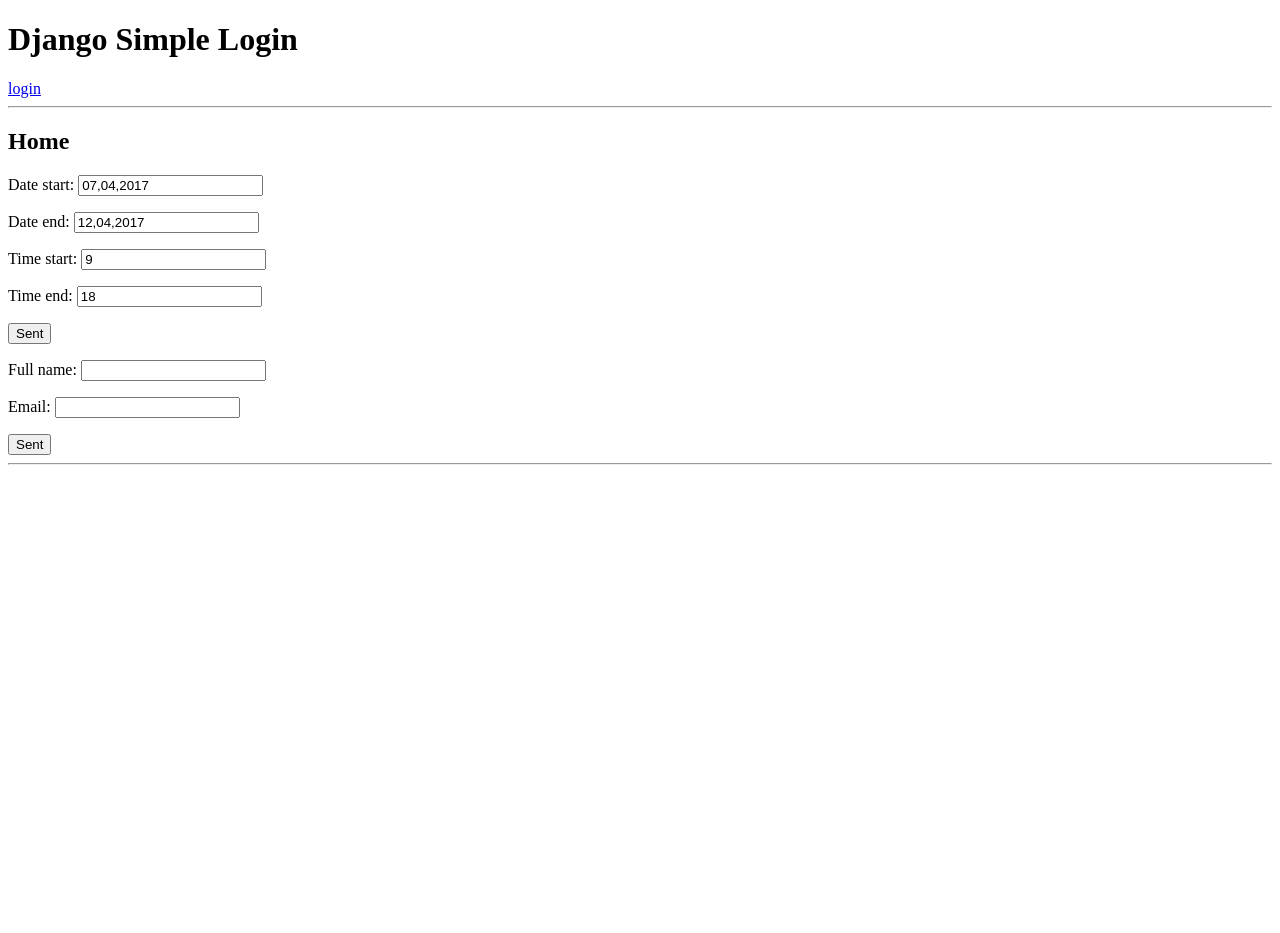
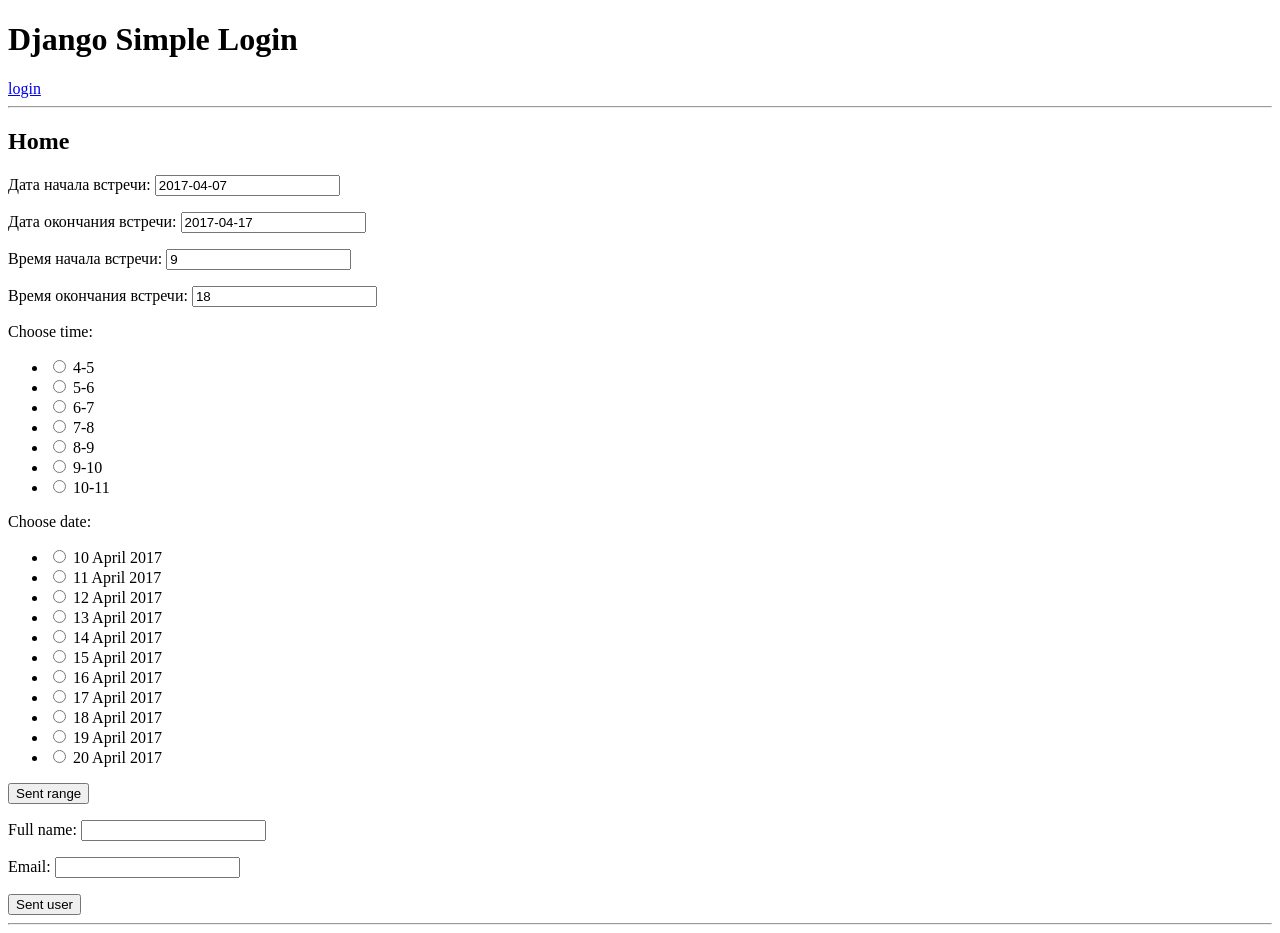
Before and after one commit to Udbv/test_case, a Django app: template templates/simple_task/name_form.html in a window 1280 px wide. Before the commit the page ends 465 px from the top, so only its background shows below. Run offline with Django 3.2, Linux system fonts and the light colour scheme; the template is opened without the code that fills it: values that come from a table or form of the project are taken from there, others are empty; parts of the project's set-up code (start-up, migrations or seed data) failed here and were passed over.

Commit message:
done main,forms works and saves

```diff
--- a/case1/admin.py
+++ b/case1/admin.py
@@ -3,6 +3,4 @@
 # Register your models here.
 from .models import *
 admin.site.register(Subscribers)
-
-
 admin.site.register(Rangdate)
--- a/case1/forms.py
+++ b/case1/forms.py
@@ -24,8 +24,7 @@
         model = Rangdate
 
         exclude = [""]
-u = int(8)
-class FormTime(forms.Form):
+
     def gen_time(start, end):
         return ((str(i), str(i)+"-"+str(i+1)) for i in range(start, end + 1))
 
@@ -33,16 +32,20 @@
     TIME = (('1', '9-10',), ('2', '10-11',), ('3', '11-12',), ('4', '12-13',), ('5', '14-15',))
     Choose_time = forms.ChoiceField(widget=forms.RadioSelect, choices=t)
 
-
-class FormDate(forms.Form):
     date_start = start_date[0]
     date_end = 20
     month = str(start_date[1])
     year = str(start_date[2])
 
     def gen(start, end, month, year):
-           return ((str(i), str(i) + month + year) for i in range(start, end + 1))
-    d=list(gen(date_start,date_end,month, year))
+        return ((str(i), str(i) + month + year) for i in range(start, end + 1))
+
+    d = list(gen(date_start, date_end, month, year))
+
+    Choose_date = forms.ChoiceField(widget=forms.RadioSelect, choices=d, )
+#class FormTime(forms.Form):
 
 
-    Choose_date = forms.ChoiceField(widget=forms.RadioSelect, choices=d,)
+
+
+#class FormDate(forms.Form):
--- a/case1/models.py
+++ b/case1/models.py
@@ -14,14 +14,10 @@
 
 class Rangdate (models.Model):
 
-    date_start = models.DateField(blank=True, default='07,04,2017', null=True)
-    date_end = models.DateField(blank=True, default='12,04,2017', null=True)
-    time_start = models.IntegerField(default=9)
-    time_end = models.IntegerField(default=18)
-
-
-    class Meta:
-        order_with_respect_to = 'date_start'
+    date_start = models.DateField(blank=True, default='2017-04-07',  verbose_name='дата начала встречи' )
+    date_end = models.DateField(blank=True, default='2017-04-17', verbose_name='дата окончания  встречи')
+    time_start = models.IntegerField(default=9, verbose_name='время начала  встречи')
+    time_end = models.IntegerField(default=18, verbose_name='время окончания  встречи')
 
     def __str__(self):
 
--- /dev/null
+++ b/templates/css/style.css
@@ -0,0 +1,3 @@
+.someclass{
+    background-color: aqua;
+}
--- a/templates/simple_task/home.html
+++ b/templates/simple_task/home.html
@@ -13,23 +13,23 @@
   <h2>Home</h2>
     <form action="" method="post">{% csrf_token %}
 
+
                 <div>
+                 {{ range_form.as_p}}
+                    <button type="submit">Sent range</button>
+                </div>
+    </form>
+    <form class="someclass" action="" method="post">{% csrf_token %}
+
+                <div>
+
 
                         {{ time_chose }}
 
 
                     <p>{{ date_chose }}</p>
-
-                 {{ range_form.as_p}}
-                    <button type="submit">Sent</button>
-                </div>
-    </form>
-    <form action="" method="post">{% csrf_token %}
-
-                <div>
-
                  {{ forma.as_p}}
-                    <button type="submit">Sent</button>
+                    <button type="submit">Sent user</button>
                 </div>
     </form>
 {% endblock %}
--- a/test_case/settings.py
+++ b/test_case/settings.py
@@ -122,3 +122,4 @@
 STATIC_URL = '/static/'
 
 LOGIN_REDIRECT_URL = 'home'
+DATE_INPUT_FORMATS = ('%d-%m-%Y')
```
Also changed, not shown: case1/views.py (+7 -8 lines), db.sqlite3.
